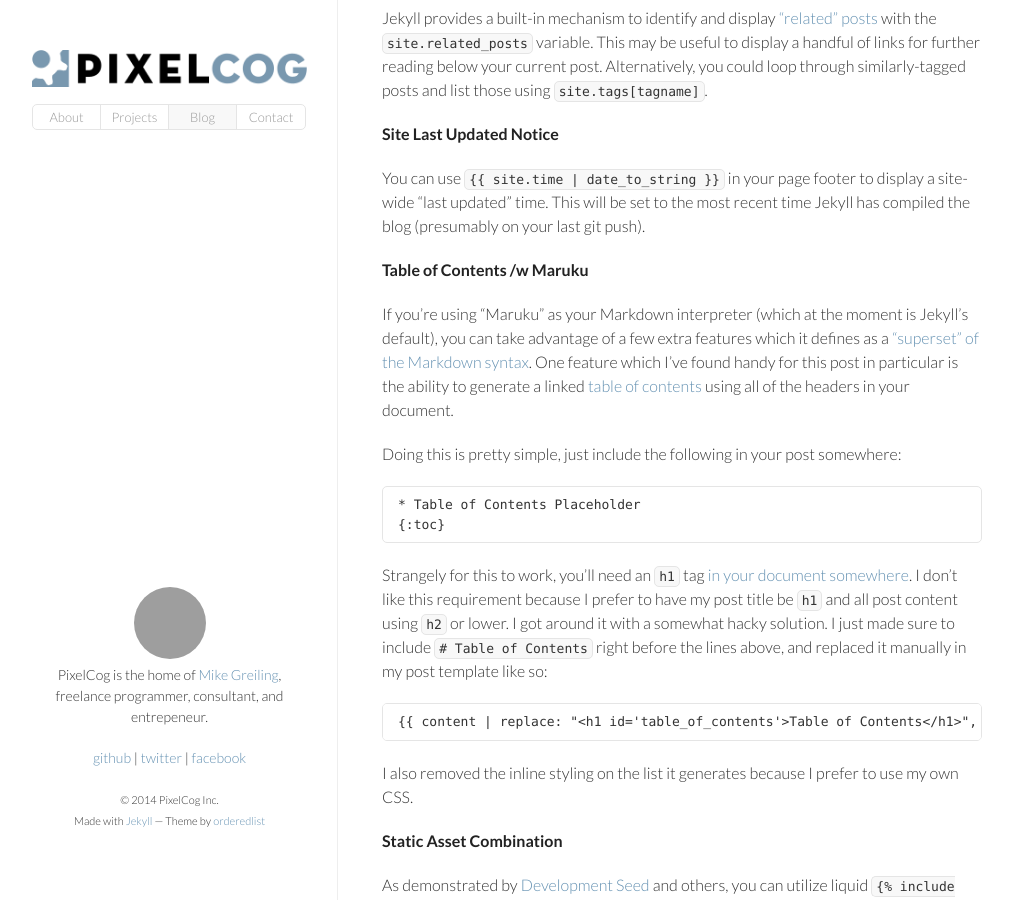
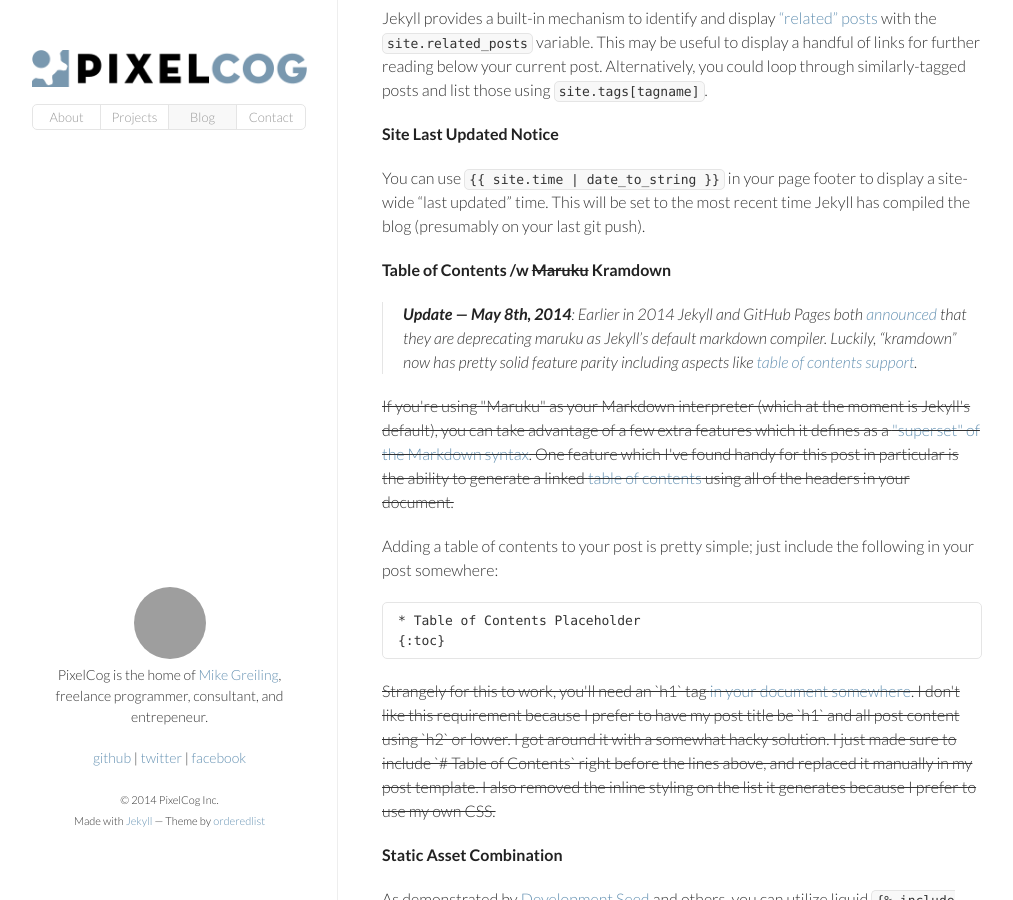
Before and after one commit to pixelcog/pixelcog.com, a Jekyll site: the page built from _posts/2013-07-19-jekyll-from-scratch-extending-jekyll.md, in a window 1280 px wide and 900 px high, scrolled down 3928 px. Shown: the whole window, without its empty margins (133-1146 px from the left). Built offline with Jekyll 4.4.1, drawn with Linux system fonts in a browser that asks for light colours; comment, search, counter and statistics services are not loaded; grey boxes are pictures that could not be loaded.

Commit message:
remove all references to maruku-specific features and hacks

```diff
--- a/_posts/2013-07-19-jekyll-from-scratch-extending-jekyll.md
+++ b/_posts/2013-07-19-jekyll-from-scratch-extending-jekyll.md
@@ -111,20 +111,22 @@ Jekyll provides a built-in mechanism to identify and display ["related" posts](h
 
 You can use `{% raw %}{{ site.time | date_to_string }}{% endraw %}` in your page footer to display a site-wide "last updated" time. This will be set to the most recent time Jekyll has compiled the blog (presumably on your last git push).
 
-**Table of Contents /w Maruku**
+**Table of Contents /w <strike>Maruku</strike> Kramdown**
 
-If you're using "Maruku" as your Markdown interpreter (which at the moment is Jekyll's default), you can take advantage of a few extra features which it defines as a ["superset" of the Markdown syntax](http://maruku.rubyforge.org/maruku.html). One feature which I've found handy for this post in particular is the ability to generate a linked [table of contents](http://maruku.rubyforge.org/maruku.html#toc-generation) using all of the headers in your document.
+> **Update — May 8th, 2014**:  Earlier in 2014 Jekyll and GitHub Pages both [announced](https://help.github.com/articles/migrating-your-pages-site-from-maruku) that they are deprecating maruku as Jekyll's default markdown compiler. Luckily, "kramdown" now has pretty solid feature parity including aspects like [table of contents support](http://kramdown.gettalong.org/converter/html.html#toc).
 
-Doing this is pretty simple, just include the following in your post somewhere:
+<strike><p>
+If you're using "Maruku" as your Markdown interpreter (which at the moment is Jekyll's default), you can take advantage of a few extra features which it defines as a <a href="http://maruku.rubyforge.org/maruku.html">"superset" of the Markdown syntax</a>. One feature which I've found handy for this post in particular is the ability to generate a linked <a href="http://maruku.rubyforge.org/maruku.html#toc-generation">table of contents</a> using all of the headers in your document.
+</p></strike>
+
+Adding a table of contents to your post is pretty simple; just include the following in your post somewhere:
 
 	* Table of Contents Placeholder
 	{:toc}
 
-Strangely for this to work, you'll need an `h1` tag [in your document somewhere](http://webiva.lighthouseapp.com/projects/38599/tickets/5-maruku-table-of-contents-not-generating-without-extra-h1-tag). I don't like this requirement because I prefer to have my post title be `h1` and all post content using `h2` or lower. I got around it with a somewhat hacky solution. I just made sure to include `# Table of Contents` right before the lines above, and replaced it manually in my post template like so:
-{% raw %}
-	{{ content | replace: "<h1 id='table_of_contents'>Table of Contents</h1>", "<strong>Table of Contents:</strong>" | replace: "<ul style='list-style: none;'>", "<ul>" }}
-{% endraw %}
-I also removed the inline styling on the list it generates because I prefer to use my own CSS.
+<strike><p>
+Strangely for this to work, you'll need an `h1` tag <a href="http://webiva.lighthouseapp.com/projects/38599/tickets/5-maruku-table-of-contents-not-generating-without-extra-h1-tag">in your document somewhere</a>. I don't like this requirement because I prefer to have my post title be `h1` and all post content using `h2` or lower. I got around it with a somewhat hacky solution. I just made sure to include `# Table of Contents` right before the lines above, and replaced it manually in my post template. I also removed the inline styling on the list it generates because I prefer to use my own CSS.
+</p></strike>
 
 **Static Asset Combination**
 
```
